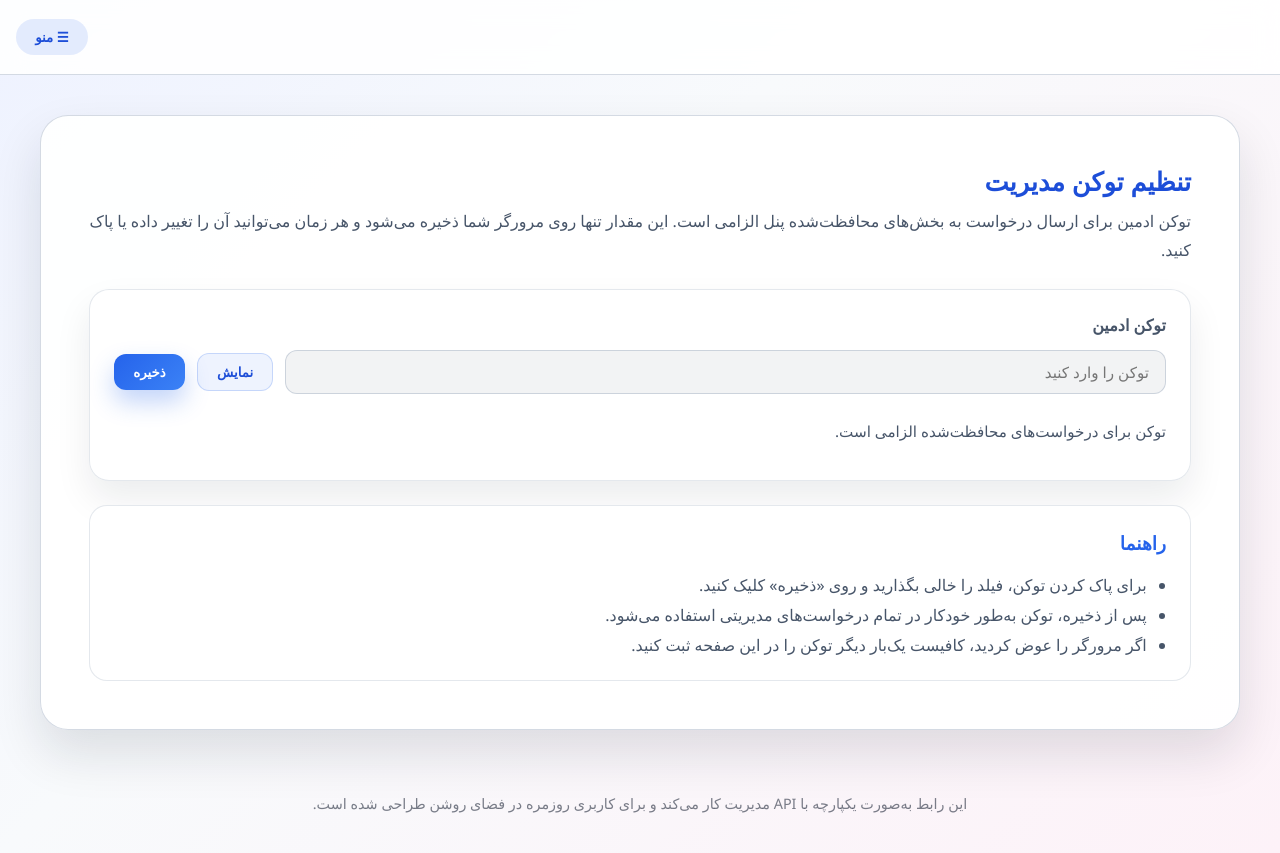
After one commit to hamedpardazesh2020/ai_chat_bot, a Python web app: template app/templates/admin/token.html in a window 1280 px wide. The commit adds this page. Run offline with Jinja, Linux system fonts and the light colour scheme; the template is opened without the code that fills it, so the values that code supplies are empty; some web fonts are replaced.

Commit message:
Refine admin UI navigation and token management

```diff
--- a/app/templates/admin/base.html
+++ b/app/templates/admin/base.html
@@ -38,6 +38,15 @@
         flex-direction: column;
       }
 
+      body.header-collapsed header.topbar {
+        justify-content: flex-end;
+        padding-inline: 1rem;
+      }
+
+      body.header-collapsed header.topbar .topbar-main {
+        display: none;
+      }
+
       header.topbar {
         backdrop-filter: blur(12px);
         background: rgba(255, 255, 255, 0.88);
@@ -47,10 +56,41 @@
         z-index: 20;
         padding: 1.2rem clamp(1.5rem, 5vw, 3rem);
         display: flex;
-        flex-wrap: wrap;
-        gap: 1.5rem;
+        align-items: center;
+        gap: 1rem;
+        justify-content: space-between;
+      }
+
+      .topbar-main {
+        display: flex;
+        flex: 1;
         align-items: center;
         justify-content: space-between;
+        gap: 1.5rem;
+        flex-wrap: wrap;
+      }
+
+      .topbar-toggle {
+        border: none;
+        border-radius: 50px;
+        padding: 0.55rem 1.2rem;
+        background: rgba(37, 99, 235, 0.12);
+        color: var(--primary-dark);
+        font-weight: 600;
+        font-family: inherit;
+        cursor: pointer;
+        transition: background 0.2s ease, transform 0.15s ease;
+        display: inline-flex;
+        align-items: center;
+        gap: 0.4rem;
+      }
+
+      .topbar-toggle:hover {
+        background: rgba(37, 99, 235, 0.2);
+      }
+
+      .topbar-toggle:active {
+        transform: translateY(1px);
       }
 
       .brand {
@@ -99,65 +139,6 @@
         background: rgba(37, 99, 235, 0.15);
       }
 
-      .token-form {
-        display: flex;
-        align-items: flex-end;
-        gap: 0.75rem;
-        flex-wrap: wrap;
-      }
-
-      .token-form label {
-        font-size: 0.95rem;
-        color: var(--muted);
-        font-weight: 600;
-      }
-
-      .token-controls {
-        display: flex;
-        align-items: stretch;
-        gap: 0.5rem;
-      }
-
-      .token-controls input {
-        padding: 0.6rem 0.9rem;
-        border-radius: 12px;
-        border: 1px solid var(--border);
-        background: var(--surface-subtle);
-        min-width: clamp(180px, 20vw, 260px);
-        font-family: inherit;
-        font-size: 0.95rem;
-      }
-
-      .token-controls button,
-      .token-form button[type="submit"] {
-        border: none;
-        border-radius: 12px;
-        padding: 0.6rem 1.1rem;
-        background: rgba(37, 99, 235, 0.12);
-        color: var(--primary-dark);
-        font-weight: 600;
-        font-family: inherit;
-        cursor: pointer;
-        transition: background 0.2s ease, transform 0.15s ease;
-      }
-
-      .token-controls button:hover,
-      .token-form button[type="submit"]:hover {
-        background: rgba(37, 99, 235, 0.2);
-      }
-
-      .token-controls button:active,
-      .token-form button[type="submit"]:active {
-        transform: translateY(1px);
-      }
-
-      #tokenStatus {
-        width: 100%;
-        margin: 0.25rem 0 0;
-        color: var(--muted);
-        font-size: 0.9rem;
-      }
-
       main.content {
         flex: 1;
         width: min(1200px, 100%);
@@ -174,6 +155,46 @@
         text-align: center;
         color: rgba(15, 23, 42, 0.55);
         font-size: 0.9rem;
+      }
+
+      button,
+      input,
+      select,
+      textarea {
+        font-family: inherit;
+      }
+
+      .primary,
+      .secondary {
+        border: none;
+        border-radius: 12px;
+        padding: 0.55rem 1.2rem;
+        font-weight: 600;
+        cursor: pointer;
+        font-family: inherit;
+        transition: transform 0.15s ease, box-shadow 0.2s ease;
+      }
+
+      .primary {
+        background: linear-gradient(135deg, var(--primary), #3b82f6);
+        color: #fff;
+        box-shadow: 0 12px 24px rgba(37, 99, 235, 0.28);
+      }
+
+      .primary:hover {
+        transform: translateY(-1px);
+        box-shadow: 0 16px 32px rgba(37, 99, 235, 0.32);
+      }
+
+      .secondary {
+        background: rgba(37, 99, 235, 0.08);
+        color: var(--primary-dark);
+        border: 1px solid rgba(37, 99, 235, 0.2);
+      }
+
+      .secondary:disabled {
+        opacity: 0.5;
+        cursor: default;
       }
 
       .grid {
@@ -220,17 +241,11 @@
 
       @media (max-width: 860px) {
         header.topbar {
-          flex-direction: column;
-          align-items: stretch;
+          flex-wrap: wrap;
         }
 
-        nav {
-          justify-content: flex-start;
-        }
-
-        .token-controls input {
-          min-width: 0;
-          width: min(100%, 240px);
+        .topbar-main {
+          justify-content: center;
         }
       }
 
@@ -250,8 +265,19 @@
       }
     </style>
   </head>
-  <body data-page="{{ page_id | default('home') }}">
+  <body data-page="{{ page_id | default('home') }}" class="header-collapsed">
     <header class="topbar">
+      <button
+        type="button"
+        class="topbar-toggle"
+        id="headerToggle"
+        aria-expanded="false"
+        aria-controls="topbarMain"
+        aria-label="باز و بسته کردن هدر"
+      >
+        ☰ منو
+      </button>
+      <div class="topbar-main" id="topbarMain">
         <div class="brand">
           <h1>پنل مدیریت سرویس چت</h1>
           <p>دسترسی سریع به ابزارهای نظارتی و عملیاتی سرویس</p>
@@ -262,16 +288,9 @@
           <a href="{{ request.url_for('admin-ui-metrics') }}" class="{% if page_id == 'metrics' %}active{% endif %}">متریک‌ها</a>
           <a href="{{ request.url_for('admin-ui-runtime') }}" class="{% if page_id == 'runtime' %}active{% endif %}">اطلاعات سرویس</a>
           <a href="{{ request.url_for('admin-ui-bypass') }}" class="{% if page_id == 'bypass' %}active{% endif %}">مدیریت آی‌پی‌ها</a>
+          <a href="{{ request.url_for('admin-ui-token') }}" class="{% if page_id == 'token' %}active{% endif %}">توکن ادمین</a>
         </nav>
-      <form class="token-form" id="tokenForm">
-        <label for="adminTokenInput">توکن ادمین</label>
-        <div class="token-controls">
-          <input id="adminTokenInput" type="password" autocomplete="off" placeholder="توکن را وارد کنید" />
-          <button type="button" id="toggleToken">نمایش</button>
-          <button type="submit">ذخیره</button>
       </div>
-        <p id="tokenStatus"></p>
-      </form>
     </header>
 
     <main class="content">
@@ -293,6 +312,10 @@
         const toggleButton = document.getElementById("toggleToken");
         const tokenForm = document.getElementById("tokenForm");
         const tokenStatus = document.getElementById("tokenStatus");
+        const headerToggle = document.getElementById("headerToggle");
+        const HEADER_STATE_KEY = "admin-ui-header-expanded";
+
+        let cachedToken = "";
 
         function withLocalStorage(callback) {
           try {
@@ -305,11 +328,14 @@
         function loadToken() {
           withLocalStorage(() => {
             const stored = localStorage.getItem(STORAGE_KEYS.token);
-            if (stored) {
-              tokenInput.value = stored;
-              tokenStatus.textContent = "توکن از تنظیمات ذخیره‌شده بارگذاری شد.";
-            } else {
-              tokenStatus.textContent = "توکن برای درخواست‌های محافظت‌شده الزامی است.";
+            cachedToken = stored || "";
+            if (tokenInput) {
+              tokenInput.value = cachedToken;
+            }
+            if (tokenStatus) {
+              tokenStatus.textContent = cachedToken
+                ? "توکن از تنظیمات ذخیره‌شده بارگذاری شد."
+                : "توکن برای درخواست‌های محافظت‌شده الزامی است.";
             }
           });
         }
@@ -322,6 +348,7 @@
               localStorage.removeItem(STORAGE_KEYS.token);
             }
           });
+          cachedToken = value;
         }
 
         function showStatus(message, isError = false) {
@@ -332,7 +359,7 @@
 
         loadToken();
 
-        if (toggleButton) {
+        if (toggleButton && tokenInput) {
           toggleButton.addEventListener("click", () => {
             const isPassword = tokenInput.type === "password";
             tokenInput.type = isPassword ? "text" : "password";
@@ -340,7 +367,7 @@
           });
         }
 
-        if (tokenForm) {
+        if (tokenForm && tokenInput) {
           tokenForm.addEventListener("submit", (event) => {
             event.preventDefault();
             const trimmed = tokenInput.value.trim();
@@ -350,7 +377,10 @@
         }
 
         function getToken() {
+          if (tokenInput) {
             return tokenInput.value.trim();
+          }
+          return cachedToken.trim();
         }
 
         async function adminFetch(path, options = {}) {
@@ -391,6 +421,34 @@
           getToken,
           showStatus,
         };
+
+        function applyHeaderState(isExpanded) {
+          document.body.classList.toggle("header-collapsed", !isExpanded);
+          if (headerToggle) {
+            headerToggle.setAttribute("aria-expanded", String(isExpanded));
+            headerToggle.textContent = isExpanded ? "✕ بستن" : "☰ منو";
+          }
+        }
+
+        let initialExpanded = false;
+        withLocalStorage(() => {
+          const storedState = localStorage.getItem(HEADER_STATE_KEY);
+          if (storedState === "true") {
+            initialExpanded = true;
+          }
+        });
+
+        applyHeaderState(initialExpanded);
+
+        if (headerToggle) {
+          headerToggle.addEventListener("click", () => {
+            const isExpanded = document.body.classList.contains("header-collapsed") ? true : false;
+            applyHeaderState(isExpanded);
+            withLocalStorage(() => {
+              localStorage.setItem(HEADER_STATE_KEY, String(isExpanded));
+            });
+          });
+        }
       })();
     </script>
 
--- /dev/null
+++ b/app/templates/admin/token.html
@@ -0,0 +1,124 @@
+{% extends "admin/base.html" %}
+
+{% block title %}مدیریت توکن ادمین{% endblock %}
+
+{% block content %}
+  <section class="token-section">
+    <header>
+      <h2>تنظیم توکن مدیریت</h2>
+      <p>
+        توکن ادمین برای ارسال درخواست به بخش‌های محافظت‌شده پنل الزامی است. این مقدار تنها روی
+        مرورگر شما ذخیره می‌شود و هر زمان می‌توانید آن را تغییر داده یا پاک کنید.
+      </p>
+    </header>
+    <form id="tokenForm" class="token-form">
+      <label for="adminTokenInput">توکن ادمین</label>
+      <div class="token-controls">
+        <input
+          id="adminTokenInput"
+          type="password"
+          autocomplete="off"
+          placeholder="توکن را وارد کنید"
+        />
+        <button type="button" class="secondary" id="toggleToken">نمایش</button>
+        <button type="submit" class="primary">ذخیره</button>
+      </div>
+      <p id="tokenStatus" class="status-message"></p>
+    </form>
+    <section class="token-help">
+      <h3>راهنما</h3>
+      <ul>
+        <li>برای پاک کردن توکن، فیلد را خالی بگذارید و روی «ذخیره» کلیک کنید.</li>
+        <li>پس از ذخیره، توکن به‌طور خودکار در تمام درخواست‌های مدیریتی استفاده می‌شود.</li>
+        <li>اگر مرورگر را عوض کردید، کافیست یک‌بار دیگر توکن را در این صفحه ثبت کنید.</li>
+      </ul>
+    </section>
+  </section>
+{% endblock %}
+
+{% block extra_js %}
+  <style>
+    .token-section {
+      display: flex;
+      flex-direction: column;
+      gap: 1.5rem;
+    }
+
+    .token-section header h2 {
+      margin: 0;
+      font-size: 1.6rem;
+      color: var(--primary-dark);
+    }
+
+    .token-section header p {
+      margin: 0.5rem 0 0;
+      line-height: 1.8;
+      color: var(--muted);
+    }
+
+    .token-form {
+      display: flex;
+      flex-direction: column;
+      gap: 0.9rem;
+      padding: 1.5rem;
+      border-radius: 20px;
+      border: 1px solid rgba(148, 163, 184, 0.25);
+      background: rgba(255, 255, 255, 0.92);
+      box-shadow: 0 18px 36px rgba(15, 23, 42, 0.08);
+    }
+
+    .token-form label {
+      font-weight: 600;
+      color: var(--muted);
+    }
+
+    .token-controls {
+      display: flex;
+      flex-wrap: wrap;
+      gap: 0.75rem;
+      align-items: center;
+    }
+
+    .token-controls input {
+      flex: 1;
+      min-width: 220px;
+      padding: 0.7rem 1rem;
+      border-radius: 12px;
+      border: 1px solid var(--border);
+      background: var(--surface-subtle);
+      font-size: 0.95rem;
+    }
+
+    .token-help {
+      border-radius: 18px;
+      border: 1px solid rgba(148, 163, 184, 0.25);
+      background: rgba(255, 255, 255, 0.92);
+      padding: 1.5rem;
+    }
+
+    .token-help h3 {
+      margin-top: 0;
+      color: var(--primary);
+    }
+
+    .token-help ul {
+      margin: 0;
+      padding-right: 1.2rem;
+      display: flex;
+      flex-direction: column;
+      gap: 0.5rem;
+      color: var(--muted);
+    }
+
+    @media (max-width: 600px) {
+      .token-controls input {
+        width: 100%;
+      }
+
+      .token-controls {
+        flex-direction: column;
+        align-items: stretch;
+      }
+    }
+  </style>
+{% endblock %}
```
Also changed, not shown: app/admin_ui.py (+10 -0 lines), app/templates/admin/home.html (+8 -0 lines), app/templates/admin/metrics.html (+6 -7 lines), app/templates/admin/sessions.html (+0 -33 lines). Lines whose indentation alone changed are shown as unchanged.
